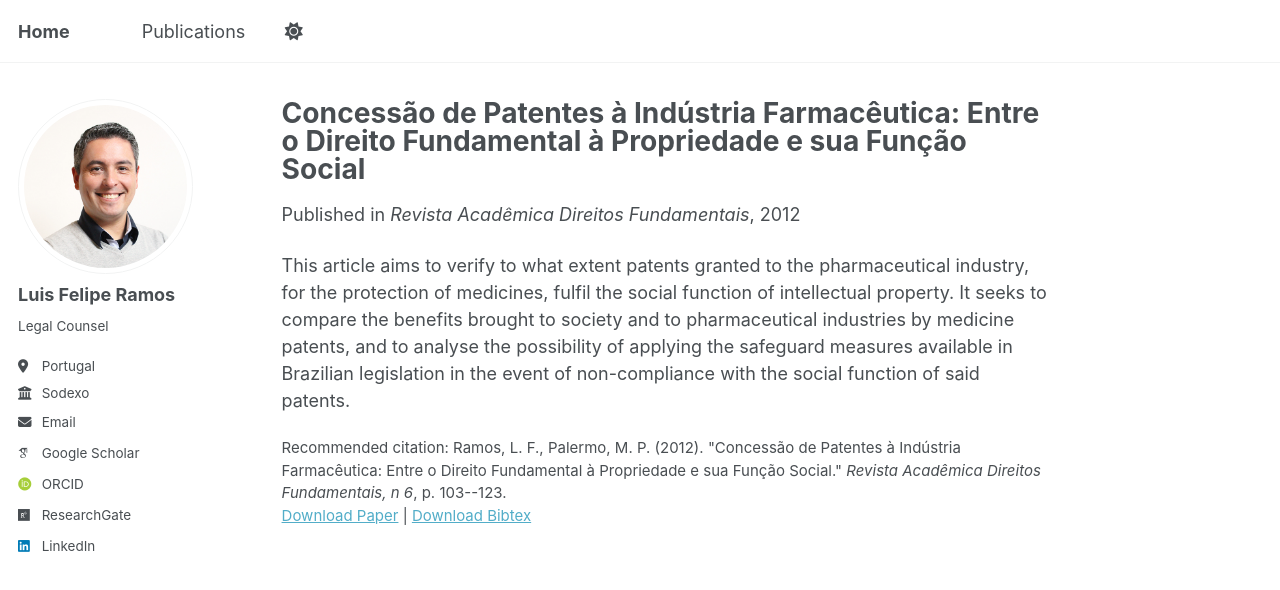
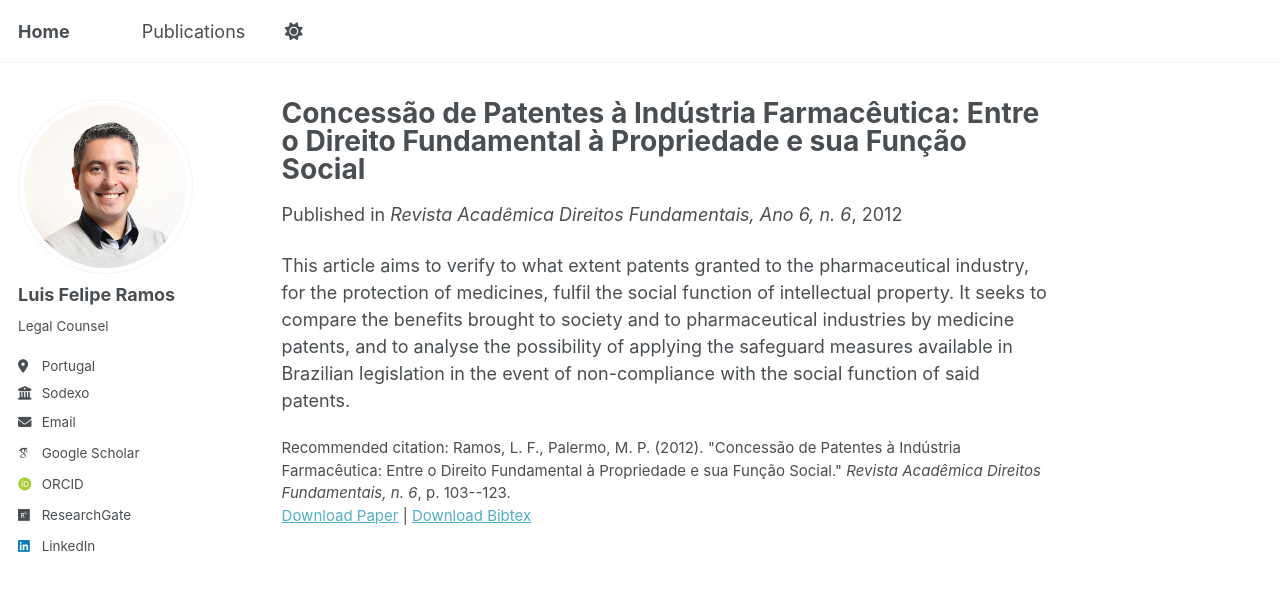
Before and after one commit to lfmramos/lfmramos.github.io, a Jekyll site: the page built from _publications/2012-01-01-concessao-number-3.md, in a window 1280 px wide and 1211 px high. Shown: the top 590 px of the window. Built offline with Jekyll 4.4.1, drawn with Linux system fonts in a browser that asks for light colours; some web fonts are replaced; a script that is not in the unit is left out.

Commit message:
Fixed minor issues

```diff
--- a/_publications/2012-01-01-concessao-number-3.md
+++ b/_publications/2012-01-01-concessao-number-3.md
@@ -5,9 +5,9 @@ category: manuscripts
 permalink: /publication/2012-01-01-concessao-number-3
 excerpt: 'This article examines whether pharmaceutical patents fulfil the social function of intellectual property by comparing the benefits delivered to society and the industry. It also assesses the potential application of safeguards under Brazilian law when this social function is not met.'
 date: 2012-01-01
-venue: 'Revista Acadêmica Direitos Fundamentais'
+venue: 'Revista Acadêmica Direitos Fundamentais, Ano 6, n. 6'
 paperurl: 'http://lfmramos.github.io/files/paper3.pdf'
 bibtexurl: 'http://lfmramos.github.io/files/bibtex3.bib'
-citation: 'Ramos, L. F., Palermo, M. P. (2012). &quot;Concessão de Patentes à Indústria Farmacêutica: Entre o Direito Fundamental à Propriedade e sua Função Social.&quot; <i>Revista Acadêmica Direitos Fundamentais, n 6</i>, p. 103--123.'
+citation: 'Ramos, L. F., Palermo, M. P. (2012). &quot;Concessão de Patentes à Indústria Farmacêutica: Entre o Direito Fundamental à Propriedade e sua Função Social.&quot; <i>Revista Acadêmica Direitos Fundamentais, n. 6</i>, p. 103--123.'
 ---
 This article aims to verify to what extent patents granted to the pharmaceutical industry, for the protection of medicines, fulfil the social function of intellectual property. It seeks to compare the benefits brought to society and to pharmaceutical industries by medicine patents, and to analyse the possibility of applying the safeguard measures available in Brazilian legislation in the event of non-compliance with the social function of said patents.
```
